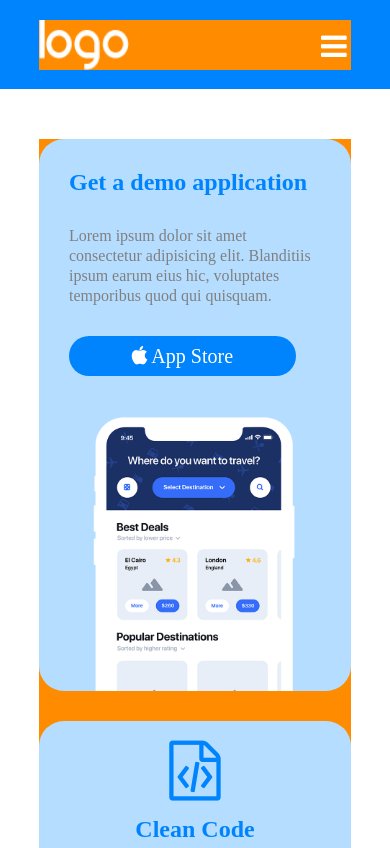
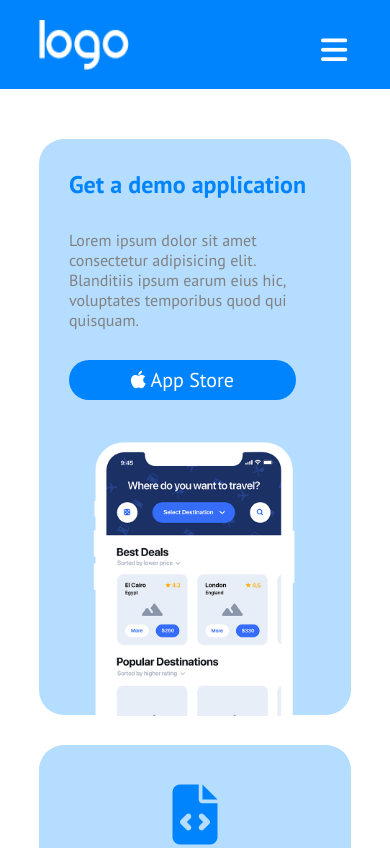
Before and after one commit to Frowingg/htmlcss-responsive-layout, a plain HTML site: page index.html in a window 390 px wide. Shown: the top 848 px of the page. Drawn offline with Linux system fonts and the light colour scheme.

Commit message:
mobile - main - content (1/6)

```diff
--- a/css/style.css
+++ b/css/style.css
@@ -6,9 +6,11 @@
 .container{
     width: 80%;
     margin: 0 auto;
-    background-color:darkorange;
+    /* background-color:darkorange; */
 }
-
+body{
+    font-family: 'PT Sans', sans-serif;
+}
 /* Mobile-first */
 
 /* HEADER */
@@ -20,7 +22,7 @@ header{
 }
 .header-container{
     width: 80%;
-    background-color:darkorange;
+    /* background-color:darkorange; */
     margin: 5% auto;
     display: flex;
     justify-content: space-between;
@@ -70,7 +72,7 @@ header{
     width: 100%;
     margin-top: 30px;
     position: relative;
-    bottom: -4px;
+    bottom: -5px;
 }
 .demo-card{
     width: 100%;
@@ -84,10 +86,12 @@ header{
 .demo-card i{
     color: #0084fd;
     font-size: 60px;
+    margin: 20px;
 }
 .demo-card h2{
     color: #0084fd;
     margin: 15px 0;
+    font-size: 30px;
 }
 .demo-card p{
     line-height: 25px;
@@ -418,7 +422,7 @@ footer div{
 
     /* GENERAL */
     .container{
-        width: 60%;
+        width: 80%;
     }
     .flex-d{
         display: flex;
--- a/index.html
+++ b/index.html
@@ -6,9 +6,8 @@
     <meta name="viewport" content="width=device-width, initial-scale=1.0">
     <link rel="preconnect" href="https://fonts.googleapis.com">
     <link rel="preconnect" href="https://fonts.gstatic.com" crossorigin>
-    <link href="https://fonts.googleapis.com/css2?family=PT+Sans:wght@400;700&display=swap" rel="stylesheet">
-    <link rel="stylesheet" href="https://cdnjs.cloudflare.com/ajax/libs/font-awesome/4.7.0/css/font-awesome.min.css">
-    <link rel="stylesheet" href="css/style.css">
+    <link href="https://fonts.googleapis.com/css2?family=PT+Sans:ital,wght@0,400;0,700;1,400;1,700&display=swap" rel="stylesheet">
+    <link rel="stylesheet" href="https://cdnjs.cloudflare.com/ajax/libs/font-awesome/6.1.1/css/all.min.css" integrity="sha512-KfkfwYDsLkIlwQp6LFnl8zNdLGxu9YAA1QvwINks4PhcElQSvqcyVLLD9aMhXd13uQjoXtEKNosOWaZqXgel0g==" crossorigin="anonymous" referrerpolicy="no-referrer" />    <link rel="stylesheet" href="css/style.css">
     <title>Responsive Layout</title>
 </head>
 <body>
@@ -30,11 +29,11 @@
                     <div class="demo-card-head">
                         <h2>Get a demo application</h2>
                         <p>Lorem ipsum dolor sit amet consectetur adipisicing elit. Blanditiis ipsum earum eius hic, voluptates temporibus quod qui quisquam.</p>
-                        <div id="blue-button"><i class="fa fa-apple" aria-hidden="true"></i> App Store</div>
+                        <div id="blue-button"><i class="fa-brands fa-apple"></i> App Store</div>
                         <img src="img/phone.png" alt="phone">
                     </div>
                     <div id="demo-card-2" class="demo-card">
-                        <i class="fa fa-file-code-o" aria-hidden="true"></i>
+                        <i class="fa-solid fa-file-code"></i>
                         <h2>Clean Code</h2>
                         <p>Lorem ipsum dolor sit amet consectetur adipisicing elit. Reprehenderit, quam magnam, vel provident recusandae vero nulla dicta nemo voluptatibus.</p>
                     </div>
```
